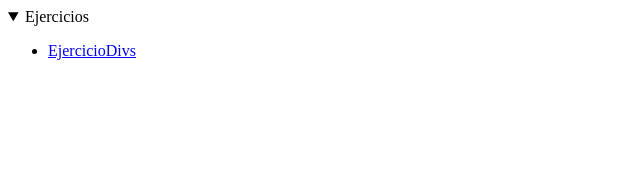
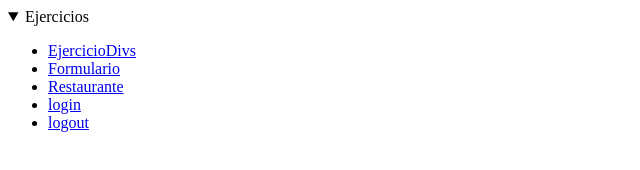
Before and after one commit to Manuel4242/publico, a plain HTML site: page index.html in a window 1280 px wide. Both pictures are taken after a click on the heading "Ejercicios". Shown: the whole page, without its empty margins (0-640 px from the left). Drawn offline with Linux system fonts and the light colour scheme.

Commit message:
Ejercicios añadidos

```diff
--- a/index.html
+++ b/index.html
@@ -10,8 +10,10 @@
         <summary>Ejercicios</summary>
         <ul>
             <li><a href="ejercicios\EjercicioDiv.html">EjercicioDivs</a></li>
-
-
+            <li><a href="ejercicios\Formulario.html">Formulario</a></li>
+            <li><a href="ejercicios\Restaurante.html">Restaurante</a></li>
+            <li><a href="ejercicios\login.html">login</a></li>
+            <li><a href="ejercicios\logout.html">logout</a></li>
         </ul>
 
 
```
